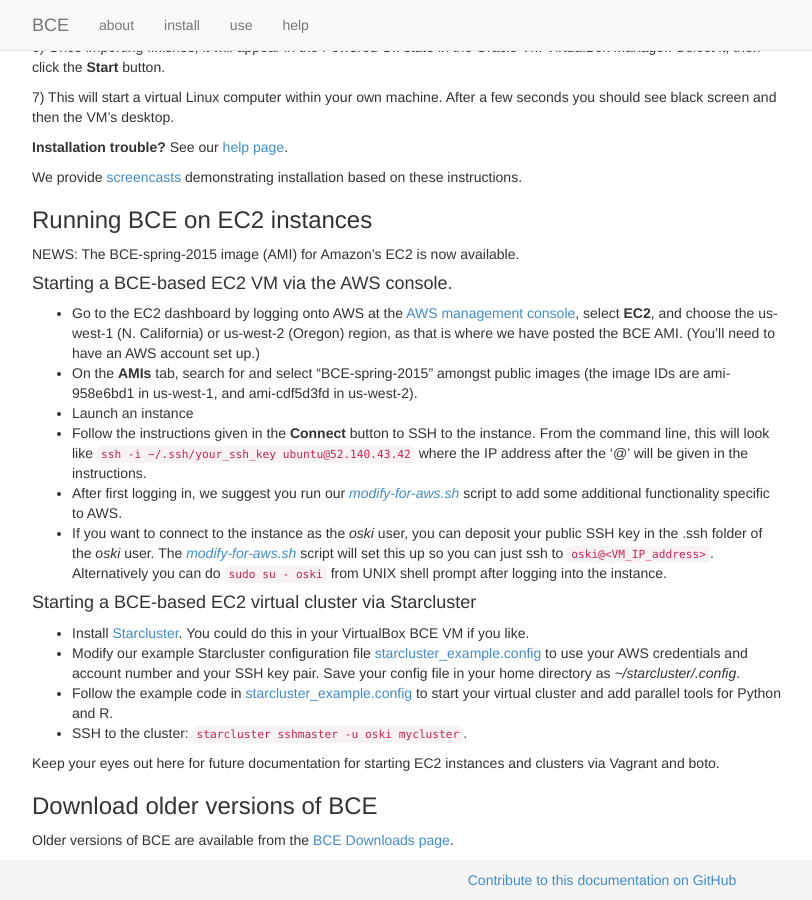
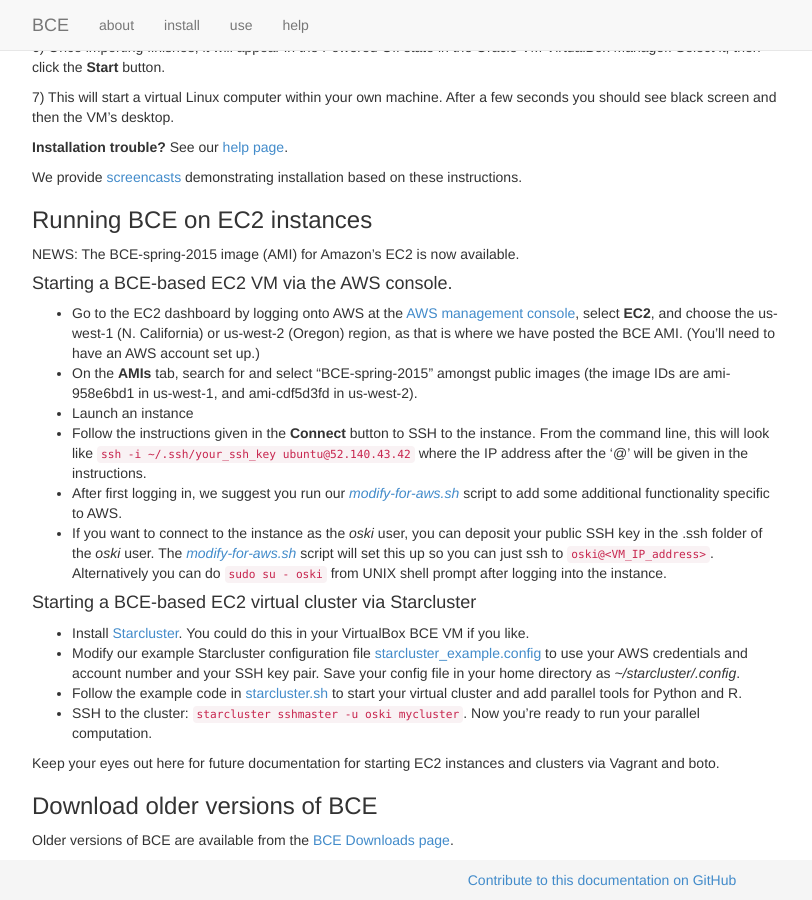
Before and after one commit to ucberkeley/bce-documentation, a Jekyll site: the page built from install.md, in a window 1280 px wide and 900 px high, scrolled down 539 px. Shown: the whole window, without its empty margins (38-850 px from the left). Built offline with Jekyll 4.4.1, drawn with Linux system fonts in a browser that asks for light colours; nearby versions of some CDN libraries; library files that are not in the unit come from our copies; Markdown is read by kramdown in place of the engine named in the settings.

Commit message:
fixes to starcluster instructions

```diff
--- a/install.md
+++ b/install.md
@@ -60,8 +60,8 @@ NEWS: The BCE-spring-2015 image (AMI) for Amazon's EC2 is now available.
 
   - Install [Starcluster](http://star.mit.edu/cluster/docs/latest/installation.html). You could do this in your VirtualBox BCE VM if you like.
   - Modify our example Starcluster configuration file [starcluster_example.config](https://raw.githubusercontent.com/ucberkeley/bce/dev/post-install/starcluster_example.config) to use your AWS credentials and account number and your SSH key pair. Save your config file in your home directory as *~/starcluster/.config*.
-  - Follow the example code in [starcluster_example.config](https://raw.githubusercontent.com/ucberkeley/bce/dev/post-install/starcluster.sh) to start your virtual cluster and add parallel tools for Python and R.
-  - SSH to the cluster: `starcluster sshmaster -u oski mycluster`.
+  - Follow the example code in [starcluster.sh](https://raw.githubusercontent.com/ucberkeley/bce/dev/post-install/starcluster.sh) to start your virtual cluster and add parallel tools for Python and R.
+  - SSH to the cluster: `starcluster sshmaster -u oski mycluster`. Now you're ready to run your parallel computation.
 
 Keep your eyes out here for future documentation for starting EC2 instances and clusters via Vagrant and boto.
 
```
Also changed, not shown: use.md (+1 -1 lines).
